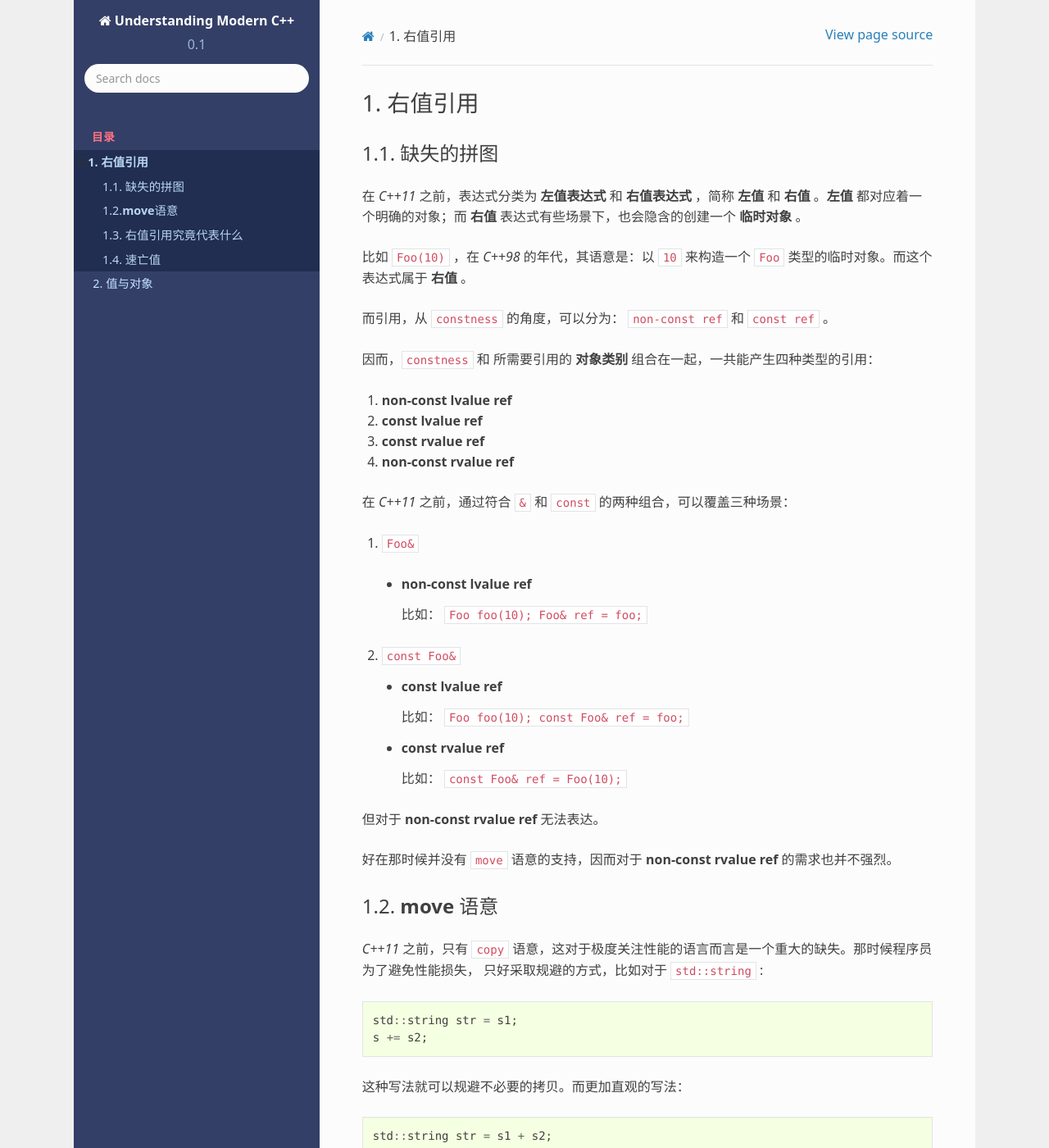
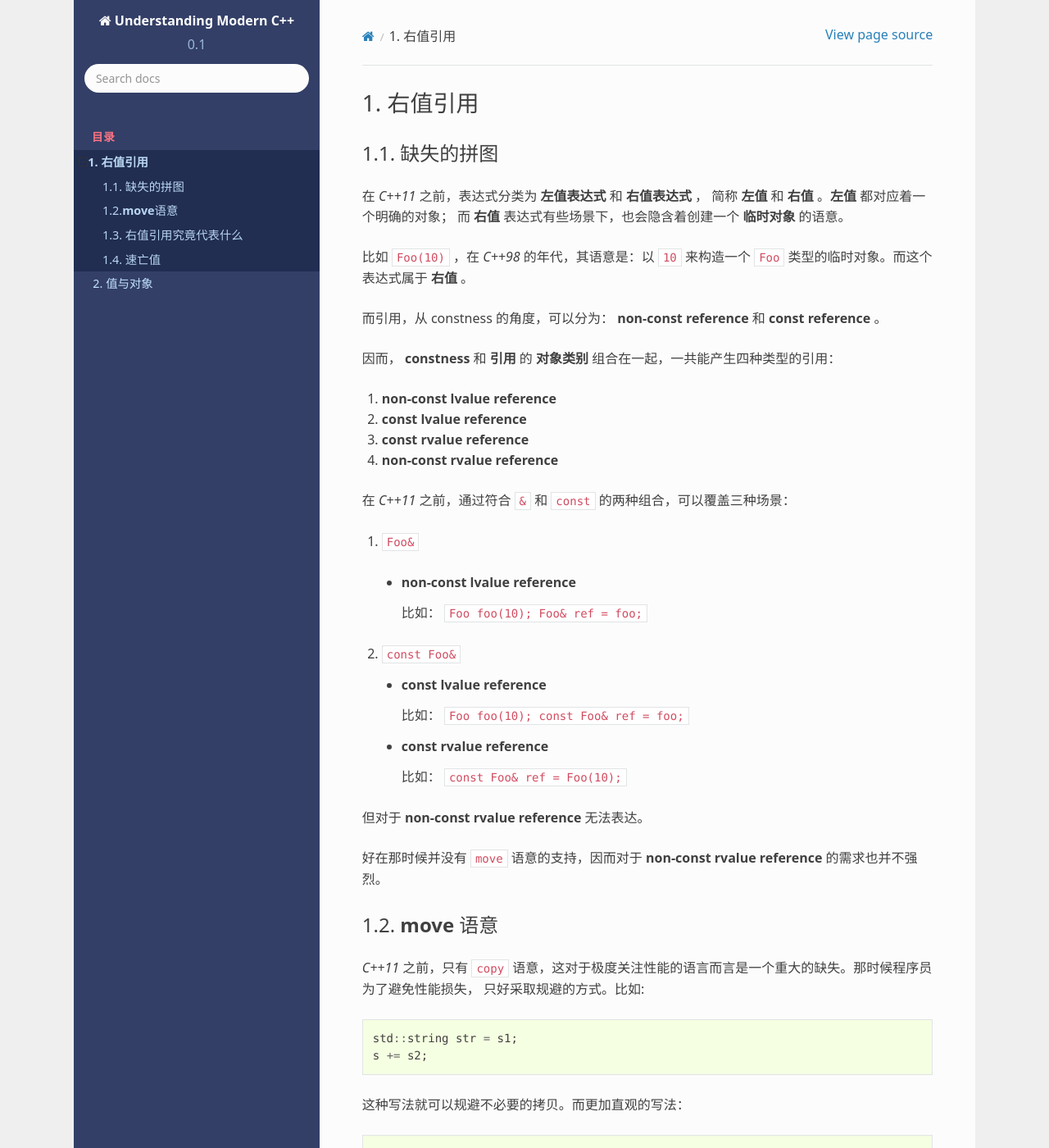
Before and after one commit to godsme/understand_modern_cpp, a Sphinx documentation site: the page built from docs/source/rvalue-ref.rst, in a window 1280 px wide and 1400 px high. Shown: the whole window at 82% size. Built offline with Sphinx 7.4.7 and the Read the Docs theme 2.0.0, drawn with Linux system fonts in a browser that asks for light colours; formulas are drawn with MathJax 3; some of the changed text lies outside the part shown.

Commit message:
added more data

```diff
--- a/docs/source/rvalue-ref.rst
+++ b/docs/source/rvalue-ref.rst
@@ -6,47 +6,49 @@
 缺失的拼图
 -------------
 
-在 `C++11` 之前，表达式分类为 **左值表达式** 和 **右值表达式** ，简称 **左值** 和 **右值** 。**左值** 都对应着一个明确的对象；而 **右值** 表达式有些场景下，也会隐含的创建一个 **临时对象** 。
+在 `C++11` 之前，表达式分类为 **左值表达式** 和 **右值表达式** ，
+简称 **左值** 和 **右值** 。**左值** 都对应着一个明确的对象；
+而 **右值** 表达式有些场景下，也会隐含着创建一个 **临时对象** 的语意。
 
 比如 ``Foo(10)`` ，在 `C++98` 的年代，其语意是：以 ``10`` 来构造一个 ``Foo`` 类型的临时对象。而这个表达式属于 **右值** 。
 
-而引用，从 ``constness`` 的角度，可以分为： ``non-const ref`` 和 ``const ref`` 。
+而引用，从 constness 的角度，可以分为： **non-const reference** 和 **const reference** 。
 
-因而，``constness`` 和 所需要引用的 **对象类别** 组合在一起，一共能产生四种类型的引用：
+因而， **constness** 和 **引用** 的 **对象类别** 组合在一起，一共能产生四种类型的引用：
 
-1. **non-const lvalue ref**
-2. **const     lvalue ref**
-3. **const     rvalue ref**
-4. **non-const rvalue ref**
+1. **non-const lvalue reference**
+2. **const     lvalue reference**
+3. **const     rvalue reference**
+4. **non-const rvalue reference**
 
 在 `C++11` 之前，通过符合 ``&`` 和 ``const`` 的两种组合，可以覆盖三种场景：
 
 1. ``Foo&``
 
-  - **non-const lvalue ref**
+  - **non-const lvalue reference**
 
     比如： ``Foo foo(10); Foo& ref = foo;``
 
 2. ``const Foo&``
 
-   - **const lvalue ref**
+   - **const lvalue reference**
 
      比如： ``Foo foo(10); const Foo& ref = foo;``
 
-   - **const rvalue ref**
+   - **const rvalue reference**
 
      比如： ``const Foo& ref = Foo(10);``
 
-但对于 **non-const rvalue ref** 无法表达。
+但对于 **non-const rvalue reference** 无法表达。
 
-好在那时候并没有 ``move`` 语意的支持，因而对于 **non-const rvalue ref** 的需求也并不强烈。
+好在那时候并没有 ``move`` 语意的支持，因而对于 **non-const rvalue reference** 的需求也并不强烈。
 
 
 **move** 语意
 -------------------
 
 `C++11` 之前，只有 ``copy`` 语意，这对于极度关注性能的语言而言是一个重大的缺失。那时候程序员为了避免性能损失，
-只好采取规避的方式，比如对于 ``std::string`` :
+只好采取规避的方式。比如:
 
 .. code-block:: c++
 
@@ -78,16 +80,16 @@
 
 参数类型都是 ``const &`` ，它可以匹配到三种情况：
 
-1. non-const lvalue ref
-2. const lvalue ref
-3. const rvalue ref
+1. **non-const lvalue reference**
+2. **const lvalue reference**
+3. **const rvalue reference**
 
-对于 ``non-const rvalue ref`` 是无能为力的。 另外，即便是能捕捉 ``const rvalue ref`` ，
+对于 **non-const rvalue reference** 是无能为力的。 另外，即便是能捕捉 **const rvalue reference** ，
 比如： ``foo = Foo(10);`` ，但其 ``const`` 修饰也保证了其资源不可能被 ``move`` 走。
 
-因而，能够被 ``move`` 走资源的，恰恰是之前缺失的那种引用类型： ``non-const rvalue ref`` 。
+因而，能够被 ``move`` 走资源的，恰恰是之前缺失的那种引用类型： **non-const rvalue reference** 。
 
-这时候，就需要有一种表示法，明确识别出那是一种 ``non-const rvalue ref`` ，最后定下来的表示法是 ``T&&`` 。
+这时候，就需要有一种表示法，明确识别出那是一种 **non-const rvalue reference** ，最后定下来的表示法是 ``T&&`` 。
 这样，就可以这样来定义不同方式的构造和赋值操作：
 
 .. code-block:: c++
```
Also changed, not shown: other parts of docs/source/rvalue-ref.rst (+2 -2 lines).
